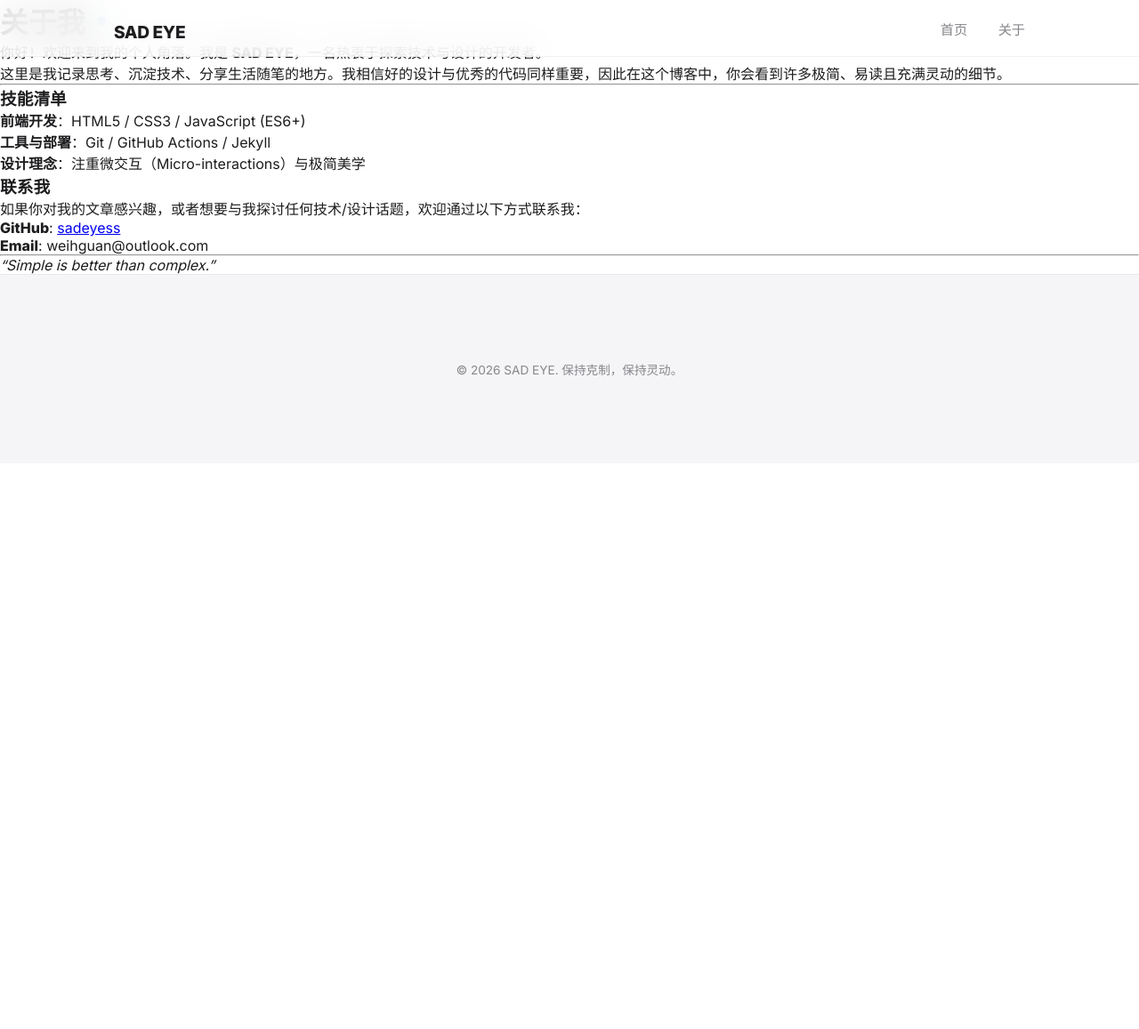
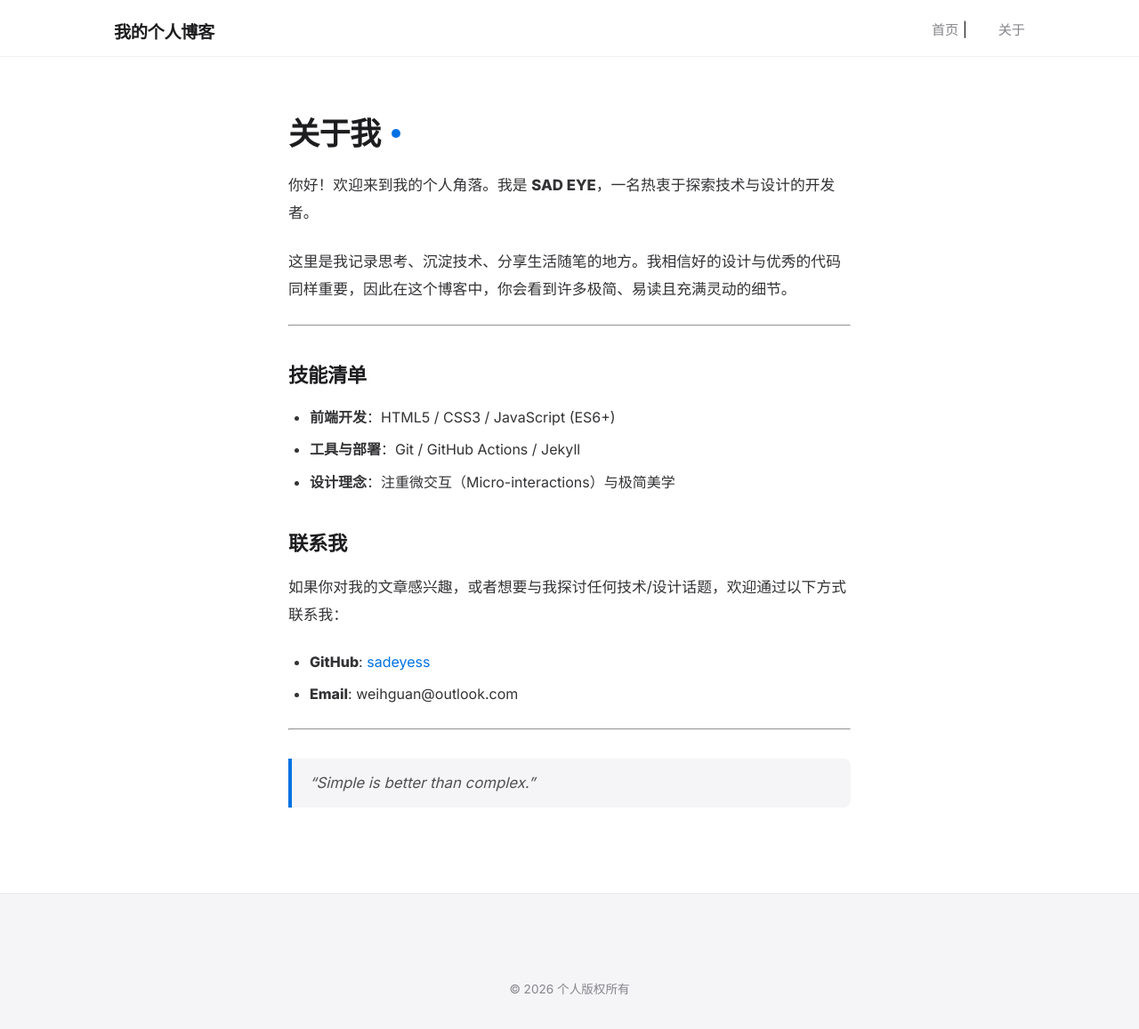
Before and after one commit to SADEYESS/blog, a Jekyll site: the page built from _posts/2026-06-25-about.md, in a window 1280 px wide and 1217 px high. Shown: the top 1157 px of the window at 89% size. Built offline with Jekyll 4.4.1, drawn with Linux system fonts in a browser that asks for light colours; nearby versions of some CDN libraries.

Commit message:
Fix article page typography and layout issues by adding post layout and markdown styles

```diff
--- a/_layouts/default.html
+++ b/_layouts/default.html
@@ -9,19 +9,19 @@
 </head>
 <body>
     <header class="nav-header">
-        <h1><a href="{{ '/' | relative_url }}">SAD EYE</a></h1>
+        <h1><a href="{{ '/' | relative_url }}">我的个人博客</a></h1>
         <nav>
-            <a href="{{ '/' | relative_url }}">首页</a>
+            <a href="{{ '/' | relative_url }}">首页</a> |
             <a href="{{ '/about' | relative_url }}">关于</a>
         </nav>
     </header>
 
-    <main class="site-main">
+    <main class="site-main" style="padding: 2rem 0;">
         {{ content }}
     </main>
 
     <footer class="site-footer">
-        <p>© 2026 SAD EYE. 保持克制，保持灵动。</p>
+        <p>© 2026 个人版权所有</p>
     </footer>
 
     <script src="https://cdnjs.cloudflare.com/ajax/libs/gsap/3.12.2/gsap.min.js"></script>
--- /dev/null
+++ b/_layouts/post.html
@@ -0,0 +1,6 @@
+---
+layout: default
+---
+<div class="post-container">
+    {{ content }}
+</div>
--- a/style.css
+++ b/style.css
@@ -196,3 +196,117 @@ body {
     text-align: center;
     border-top: 1px solid rgba(0,0,0,0.05);
 }
+
+/* ==========================================================================
+   8. 文章详情页与排版美学（Typography）
+   ========================================================================== */
+/* 为非首页内容（普通页面或文章）提供一个舒适的阅读容器 */
+.post-container {
+    max-width: 680px;
+    margin: 6rem auto 4rem auto; /* 6rem 留出顶部固定导航栏的距离 */
+    padding: 0 24px;
+    animation: fadeIn 0.8s ease-out;
+}
+
+/* 恢复并美化文章内部排版 */
+.post-container h1,
+.post-container h2,
+.post-container h3,
+.post-container h4 {
+    color: #1d1d1f;
+    font-weight: 800;
+    margin-top: 2.5rem;
+    margin-bottom: 1.2rem;
+    line-height: 1.3;
+    letter-spacing: -0.02em;
+}
+
+.post-container h1 { font-size: 2.2rem; margin-top: 1rem; }
+.post-container h2 { font-size: 1.8rem; border-bottom: 1px solid rgba(0, 0, 0, 0.05); padding-bottom: 0.5rem; }
+.post-container h3 { font-size: 1.4rem; }
+
+.post-container p {
+    font-size: 1.05rem;
+    line-height: 1.85;
+    color: #333336; /* 稍微深一点保证易读性 */
+    margin-bottom: 1.5rem;
+}
+
+/* 恢复并美化列表 */
+.post-container ul,
+.post-container ol {
+    margin-bottom: 1.5rem;
+    padding-left: 1.5rem;
+}
+
+.post-container ul {
+    list-style-type: disc;
+}
+
+.post-container ol {
+    list-style-type: decimal;
+}
+
+.post-container li {
+    margin-bottom: 0.6rem;
+    line-height: 1.7;
+    color: #333336;
+}
+
+/* 链接样式 */
+.post-container a {
+    color: #0071e3;
+    text-decoration: none;
+    border-bottom: 1px solid transparent;
+    transition: border-bottom-color 0.2s ease;
+}
+
+.post-container a:hover {
+    border-bottom-color: #0071e3;
+}
+
+/* 引用块样式 */
+.post-container blockquote {
+    border-left: 4px solid #0071e3;
+    padding: 12px 0 12px 20px;
+    margin: 2rem 0;
+    background-color: #f5f5f7;
+    border-radius: 0 8px 8px 0;
+}
+
+.post-container blockquote p {
+    margin-bottom: 0;
+    font-style: italic;
+    color: #515154;
+}
+
+/* 行内代码与代码块 */
+.post-container code {
+    font-family: SFMono-Regular, Consolas, "Liberation Mono", Menlo, monospace;
+    background-color: #f5f5f7;
+    padding: 0.2em 0.4em;
+    border-radius: 4px;
+    font-size: 0.9em;
+    color: #e01b5d; /* 突出行内代码 */
+}
+
+.post-container pre {
+    background-color: #f5f5f7;
+    padding: 1rem;
+    border-radius: 12px;
+    overflow-x: auto;
+    margin-bottom: 1.5rem;
+}
+
+.post-container pre code {
+    padding: 0;
+    background-color: transparent;
+    font-size: 0.85rem;
+    color: inherit;
+}
+
+/* 渐显动画 */
+@keyframes fadeIn {
+    from { opacity: 0; transform: translateY(15px); }
+    to { opacity: 1; transform: translateY(0); }
+}
```
Also changed, not shown: _posts/2026-02-20-hello-world.md (+1 -1 lines), _posts/2026-06-25-about.md (+1 -1 lines).
